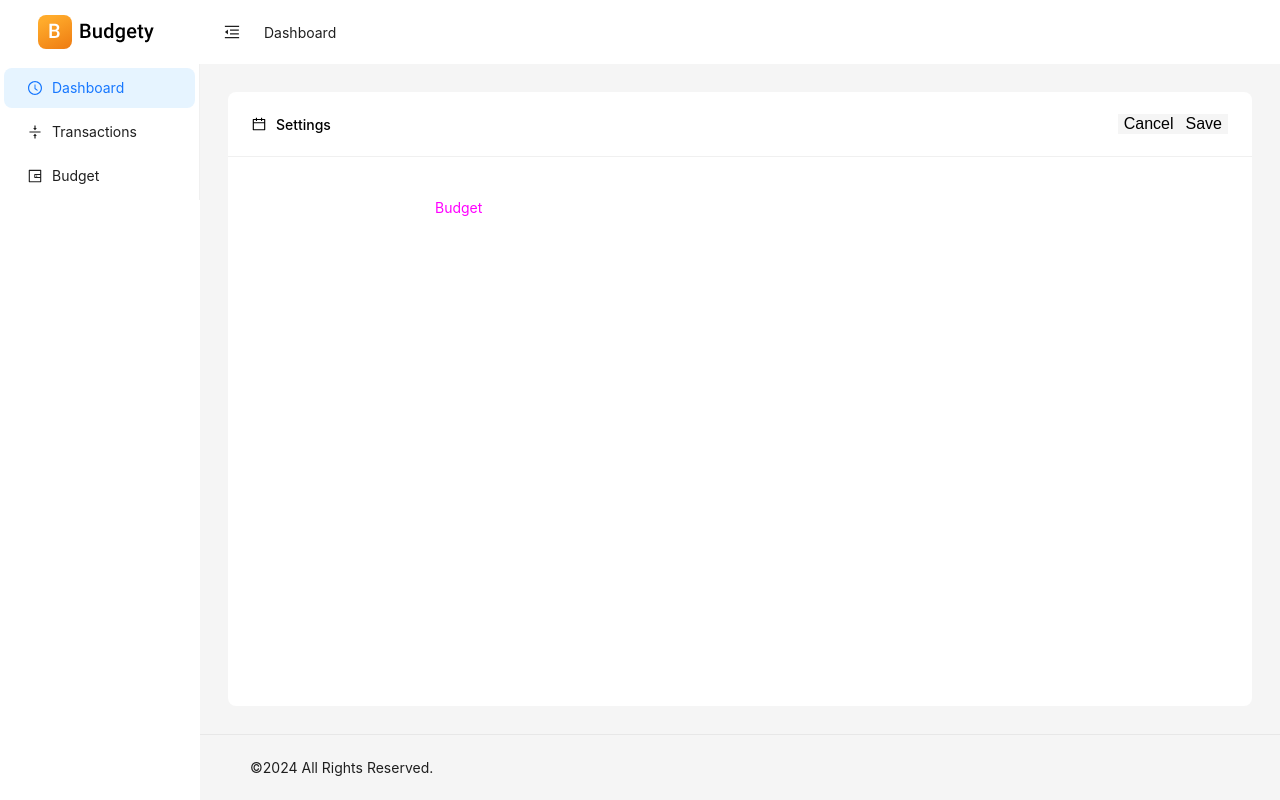
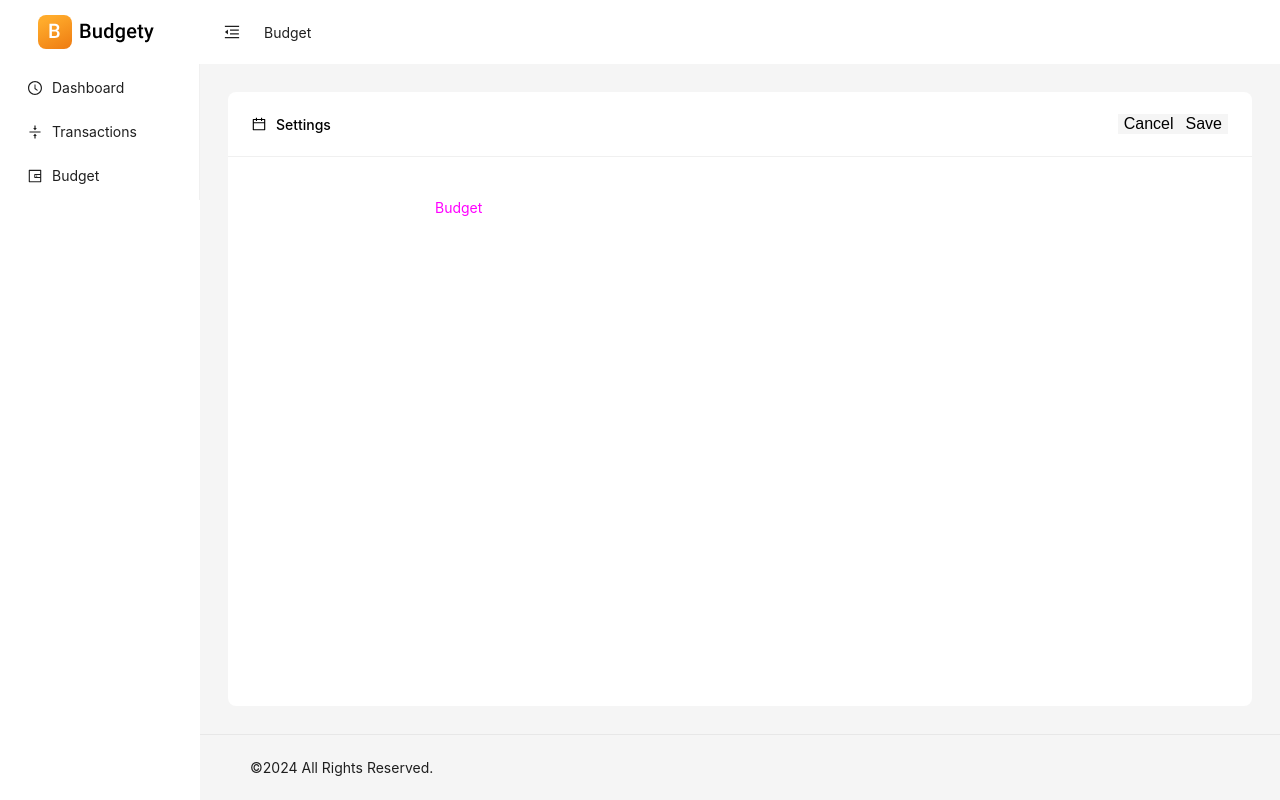
Before and after one commit to Iulicaaa/budgety, a React (Vite) app: page /budget in a window 1280 px wide. Built offline with nearby package versions, Linux system fonts and the light colour scheme.

Commit message:
Add title prop to PageLayout component

```diff
--- a/src/components/PageLayout.tsx
+++ b/src/components/PageLayout.tsx
@@ -18,9 +18,10 @@ const { Header, Sider, Footer, Content } = Layout;
 
 type PageLayoutProps = {
   children: React.ReactNode;
+  title: string;
 };
 
-export const PageLayout = ({ children }: PageLayoutProps) => {
+export const PageLayout = ({ children, title }: PageLayoutProps) => {
   const [collapsed, setCollapsed] = useState(false);
   const {
     token: { colorBgContainer, borderRadiusLG },
@@ -59,12 +60,8 @@ export const PageLayout = ({ children }: PageLayoutProps) => {
         </LogoWrapper>
         <Menu
           mode="inline"
-          defaultSelectedKeys={["1"]}
-          onSelect={({ key }) =>
-            setSelectedMenu(
-              menuItems.find((item) => item.key === key)?.label || "",
-            )
-          } // Update selectedMenu when a menu item is selected
+          selectedKeys={[selectedMenu]}
+          onSelect={({ key }) => setSelectedMenu(key)} // Update selectedMenu when a menu item is selected
         >
           {/* {menuItems.map((item) => (
             <Menu.Item key={item.key} icon={item.icon}>
@@ -96,7 +93,7 @@ export const PageLayout = ({ children }: PageLayoutProps) => {
               height: 64,
             }}
           />
-          {selectedMenu}
+          {title}
         </Header>
         <Content
           style={{
--- a/src/pages/Budget.tsx
+++ b/src/pages/Budget.tsx
@@ -6,7 +6,7 @@ import { CalendarOutlined } from "@ant-design/icons";
 
 const Budget = () => {
   return (
-    <PageLayout>
+    <PageLayout title="Budget">
       <Card>
         <Bar>
           <SettingsDiv>
--- a/src/pages/Dashboard.tsx
+++ b/src/pages/Dashboard.tsx
@@ -15,7 +15,7 @@ import man_on_office from "@/assets/man_on_office.svg";
 
 const Dashboard = () => {
   return (
-    <PageLayout>
+    <PageLayout title="Dashboard">
       <CardWrapper>
         <Card1>
           <Bar>
--- a/src/pages/Transactions.tsx
+++ b/src/pages/Transactions.tsx
@@ -14,7 +14,7 @@ import Icon from "@ant-design/icons/lib/components/Icon";
 
 const Transactions = () => {
   return (
-    <PageLayout>
+    <PageLayout title="Transactions">
       <CardWrapper>
         <Card1>
           <Bar>
```
